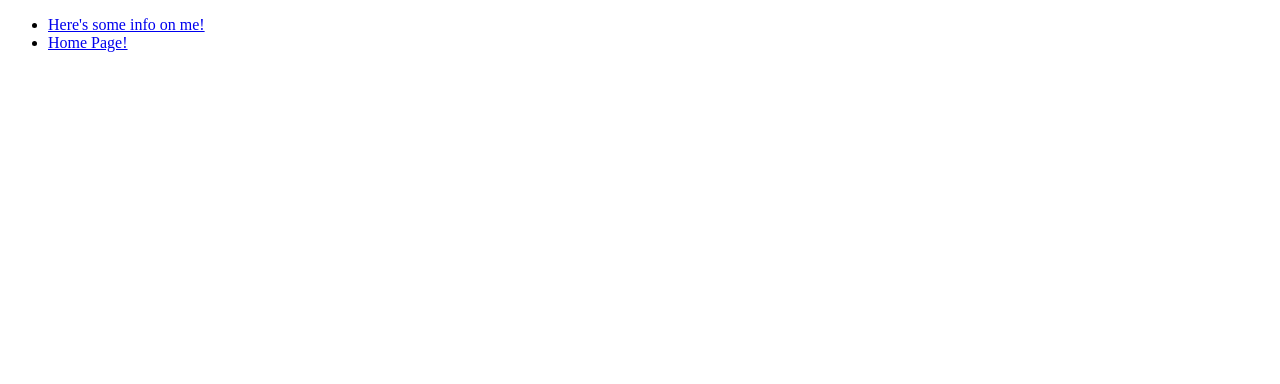
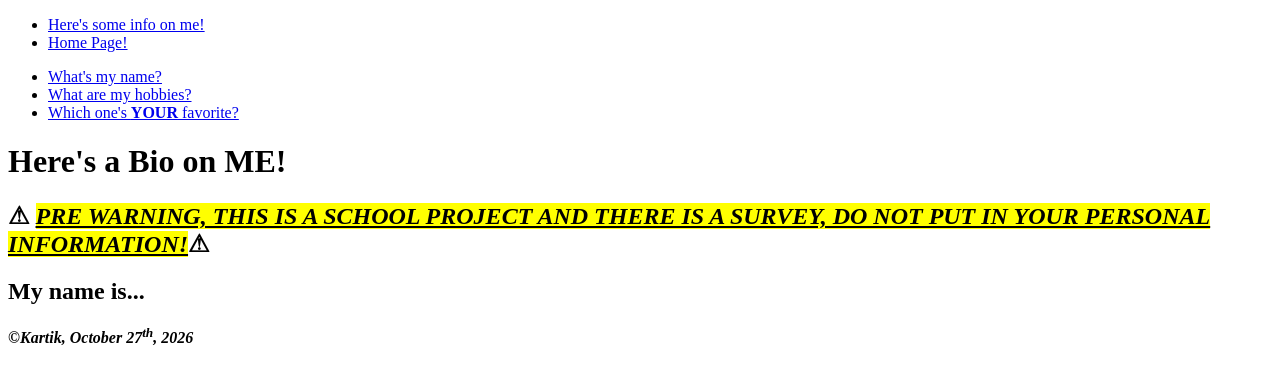
Before and after one commit to CoderTriv/Web-Project-1-Kartik, a plain HTML site: page bio.html in a window 1280 px wide. Drawn offline with Linux system fonts and the light colour scheme.

Commit message:
Bio page UPDATES! Made page more organised, (NO REAL CONTENT ADDED!)

```diff
--- a/bio.html
+++ b/bio.html
@@ -10,10 +10,54 @@
       <nav>
         <ul>
           <li><a href="bio.html">Here's some info on me!</a></li>
+          <!--
+            NOTE TO SELF!:
+            Finnish making comments in survey for,
+            the index.html/home page.
+          -->
           <li><a href="index.html">Home Page!</a></li>
         </ul>
       </nav>
-      <h1></h1>
+      <nav>
+        <ul>
+          <li><a href="#whats-my-name">What's my name?</a></li>
+          <li><a href="#what-are-my-hobbies">What are my hobbies?</a></li>
+          <!--
+            NOTE TO FUTURE SELF!:
+            The "Which one's YOUR favorite?" is a,
+            survey
+          -->
+          <li>
+            <a href="#whats-your-favorite">Which one's <b>YOUR</b> favorite?</a>
+          </li>
+        </ul>
+      </nav>
+      <h1>Here's a Bio on ME!</h1>
+      <h2>
+        &#9888;
+        <b
+          ><i
+            ><u
+              ><mark
+                >PRE WARNING, THIS IS A SCHOOL PROJECT AND THERE IS A SURVEY, DO
+                NOT PUT IN YOUR PERSONAL INFORMATION!</mark
+              ></u
+            ></i
+          ></b
+        >&#9888;
+      </h2>
     </header>
+    <main>
+      <section id="whats-my-name">
+        <h2>My name is...</h2>
+      </section>
+      <section id="what-are-my-hobbies"></section>
+      <section id="whats-your-favorite"></section>
+    </main>
+    <footer>
+      <p>
+        <i><b>&#169;Kartik, October 27<sup>th</sup>, 2026</b></i>
+      </p>
+    </footer>
   </body>
 </html>
```
